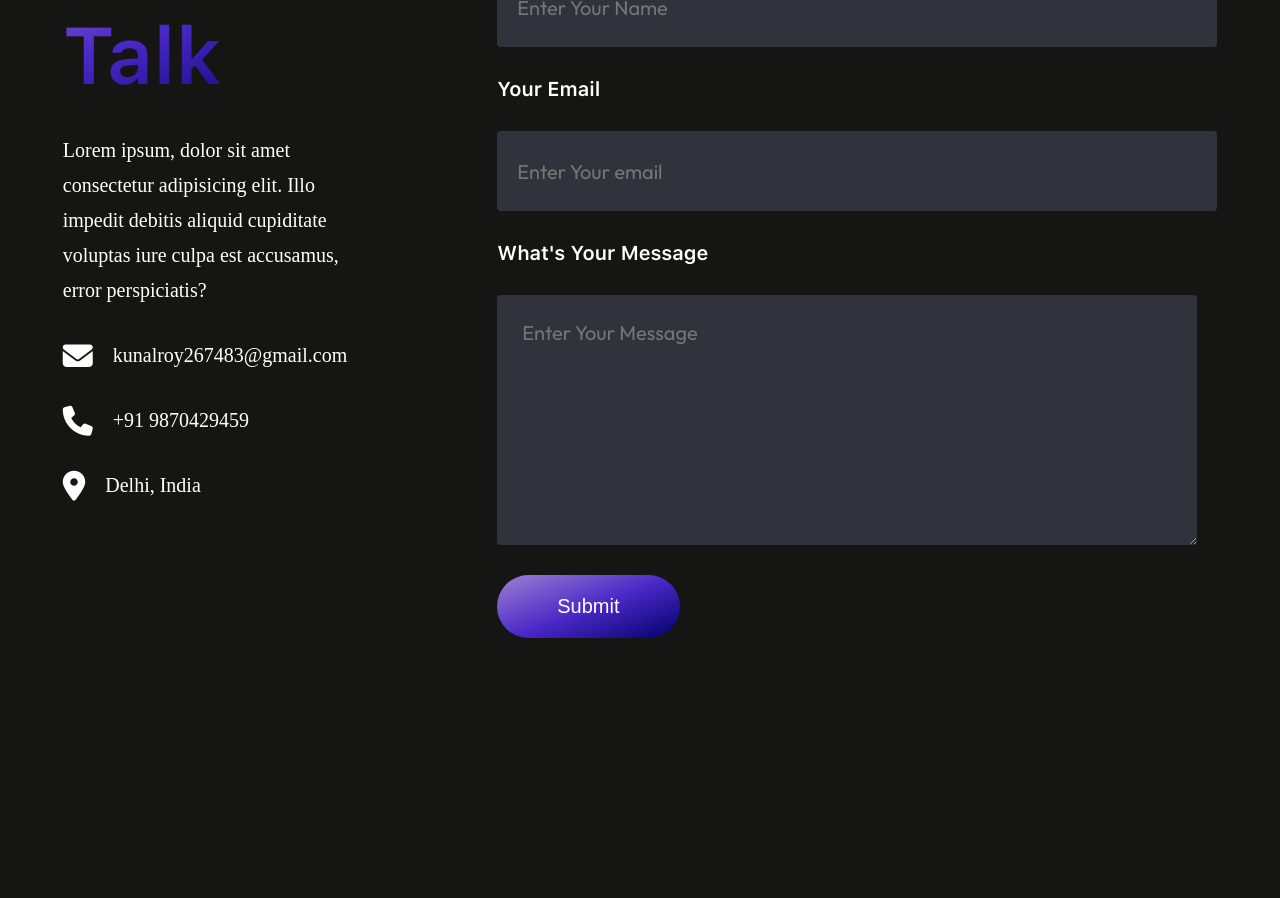
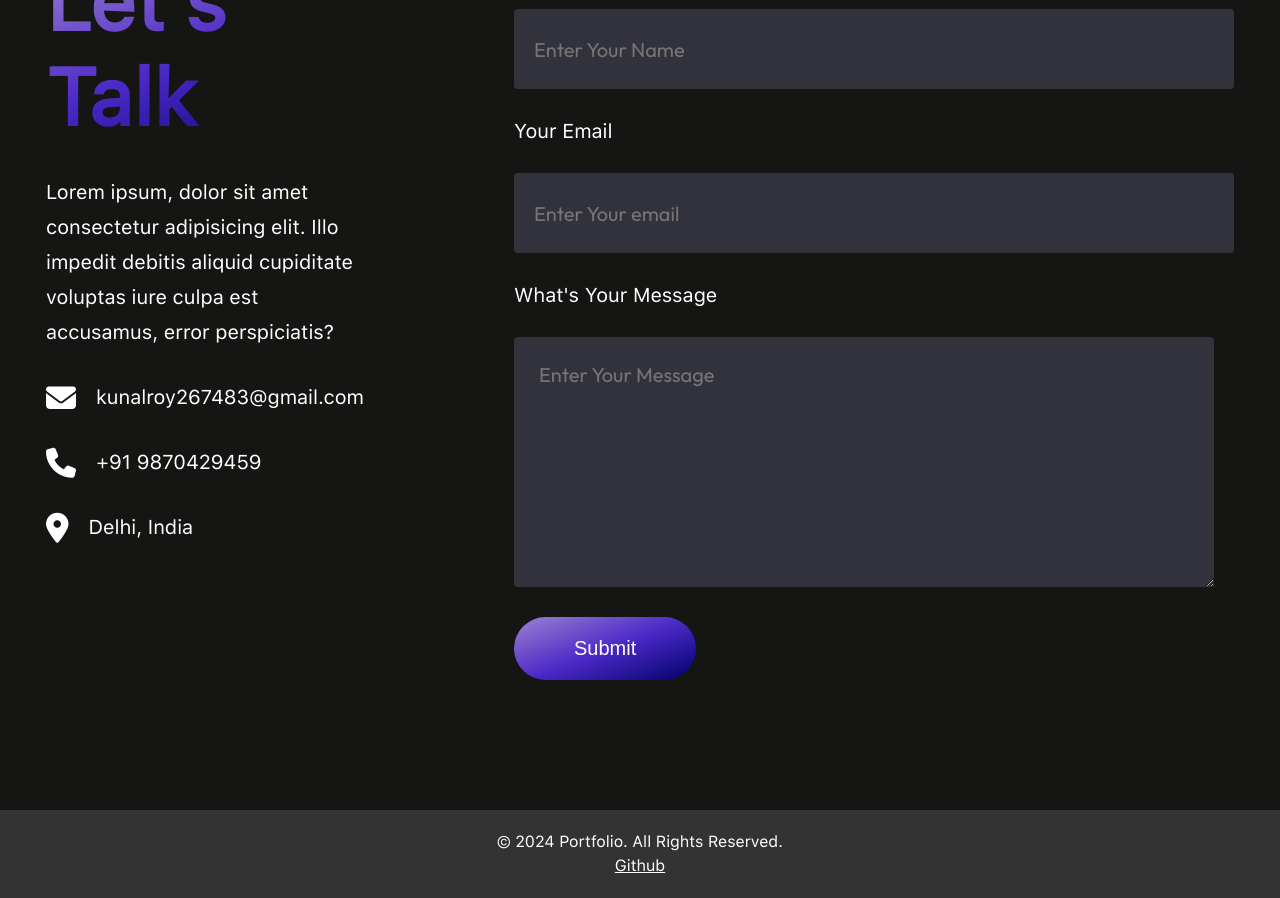
Before and after one commit to Yonko-Kunal/Portfolio-React, a React (Vite) app: page / in a window 1280 px wide. Shown: the part 3020-3918 px from the top of the page. Before the commit the page ends 3788 px from the top, so only its background shows below. Built offline with nearby package versions, Linux system fonts and the light colour scheme.

Commit message:
Added Footer

```diff
--- a/src/App.jsx
+++ b/src/App.jsx
@@ -4,6 +4,7 @@ import Hero from './Components/Hero/Hero'
 import About from './Components/About/About'
 import Project from './Components/Projects/Project'
 import Contact from './Components/Contact/Contact'
+import Footer from './Components/Footer/footer'
 
 const App = () => {
     return (
@@ -13,6 +14,7 @@ const App = () => {
             <About />
             <Project />
             <Contact />
+            <Footer />
         </div>
     )
 }
--- a/src/Components/About/About.css
+++ b/src/Components/About/About.css
@@ -175,7 +175,6 @@
         }
 
         .about-para p {
-            font-family: 'sf-light';
             font-size: 14px;
             line-height: 27px;
             margin: 5px 0px;
--- a/src/Components/Contact/Contact.css
+++ b/src/Components/Contact/Contact.css
@@ -190,7 +190,6 @@
     }
 
     .contact-left p {
-        font-family: 'sf-light';
         font-size: 14px;
         line-height: 27px;
         margin: 5px 0px;
--- /dev/null
+++ b/src/Components/Footer/footer.css
@@ -0,0 +1,22 @@
+.footer {
+    background-color: #333;
+    color: white;
+    padding: 20px 0;
+    text-align: center;
+}
+
+.footer .container {
+    max-width: 1200px;
+    margin: 0 auto;
+    line-height: 1.5rem;
+}
+
+.footer .social-links a {
+    color: white;
+    margin: 0 10px;
+    text-decoration: underline;
+}
+
+.footer .social-links a:hover {
+    text-decoration: underline;
+}
--- /dev/null
+++ b/src/Components/Footer/footer.jsx
@@ -0,0 +1,20 @@
+import React from 'react';
+import './footer.css'; // Optional: Create a CSS file for styling
+
+const Footer = () => {
+    return (
+        <footer className="footer">
+            <div className="container">
+                <p>&copy; {new Date().getFullYear()} Portfolio. All Rights Reserved.</p>
+                <div className="social-links">
+                    {/* <a href="https://www.facebook.com" target="_blank" rel="noopener noreferrer">Facebook</a> */}
+                    {/* <a href="https://www.twitter.com" target="_blank" rel="noopener noreferrer">Twitter</a> */}
+                    {/* <a href="https://www.instagram.com" target="_blank" rel="noopener noreferrer">Instagram</a> */}
+                    <a href="https://github.com/Yonko-Kunal" target="_blank" rel="noopener noreferrer">Github</a>
+                </div>
+            </div>
+        </footer>
+    );
+};
+
+export default Footer;
--- a/src/Components/Hero/Hero.css
+++ b/src/Components/Hero/Hero.css
@@ -135,7 +135,6 @@
 
     .Hero p {
         width: 81%;
-        font-family: 'sf-light';
         font-size: 14px;
         line-height: 27px;
         margin: 5px 0px;
--- a/src/Components/Projects/Project.css
+++ b/src/Components/Projects/Project.css
@@ -102,7 +102,7 @@
 @media(max-width:500px) {
     .project {
         gap: 50px;
-        margin: 45px 65px;
+        margin: 45px 35px;
         align-items: start;
     }
 
--- a/src/index.css
+++ b/src/index.css
@@ -22,7 +22,7 @@
 }
 
 body {
-  font-family: 'SF-Pro-Text-Semibold';
+  font-family: 'SF-Pro-Text-Regular';
   background-color: #151513;
   color: white;
   user-select: none;
@@ -30,5 +30,5 @@ body {
 
 
 p {
-  font-family: 'sf-light';
+  font-family: 'SF-Pro-Text-Regular';
 }
```
